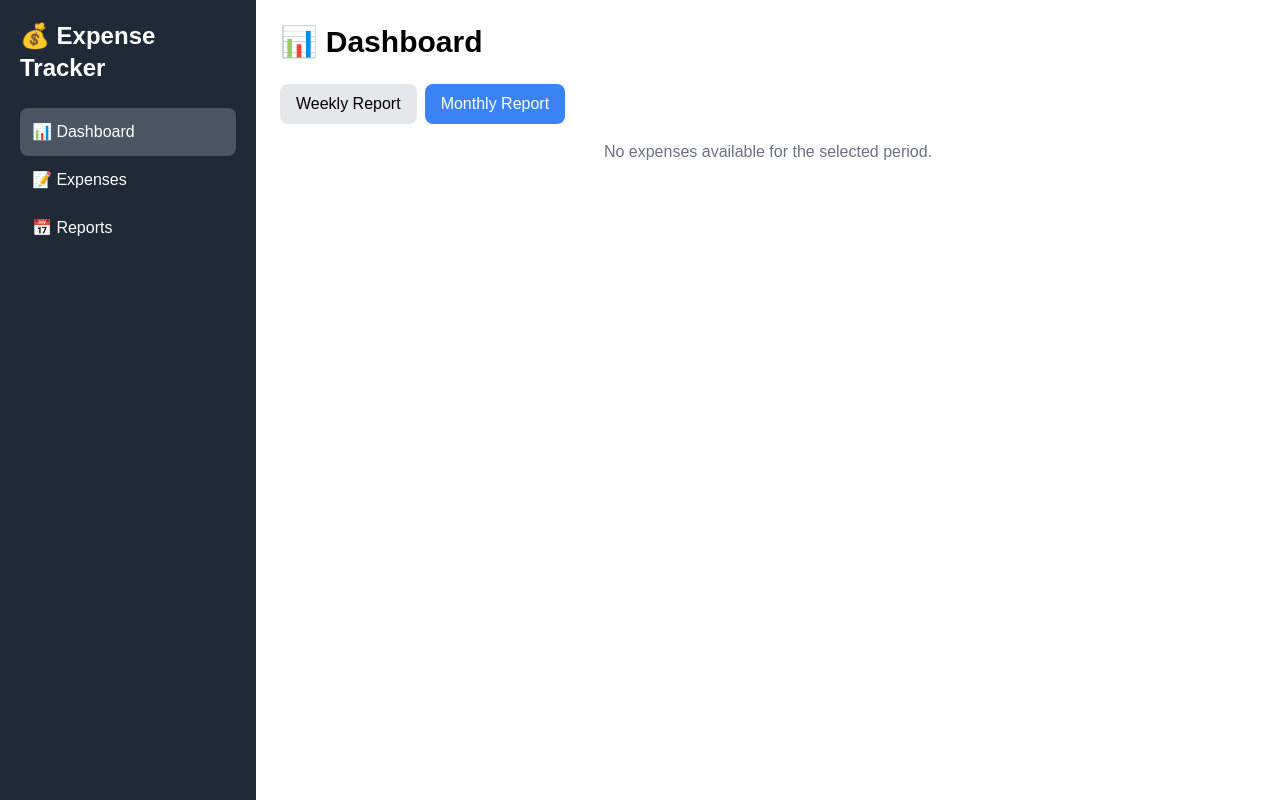
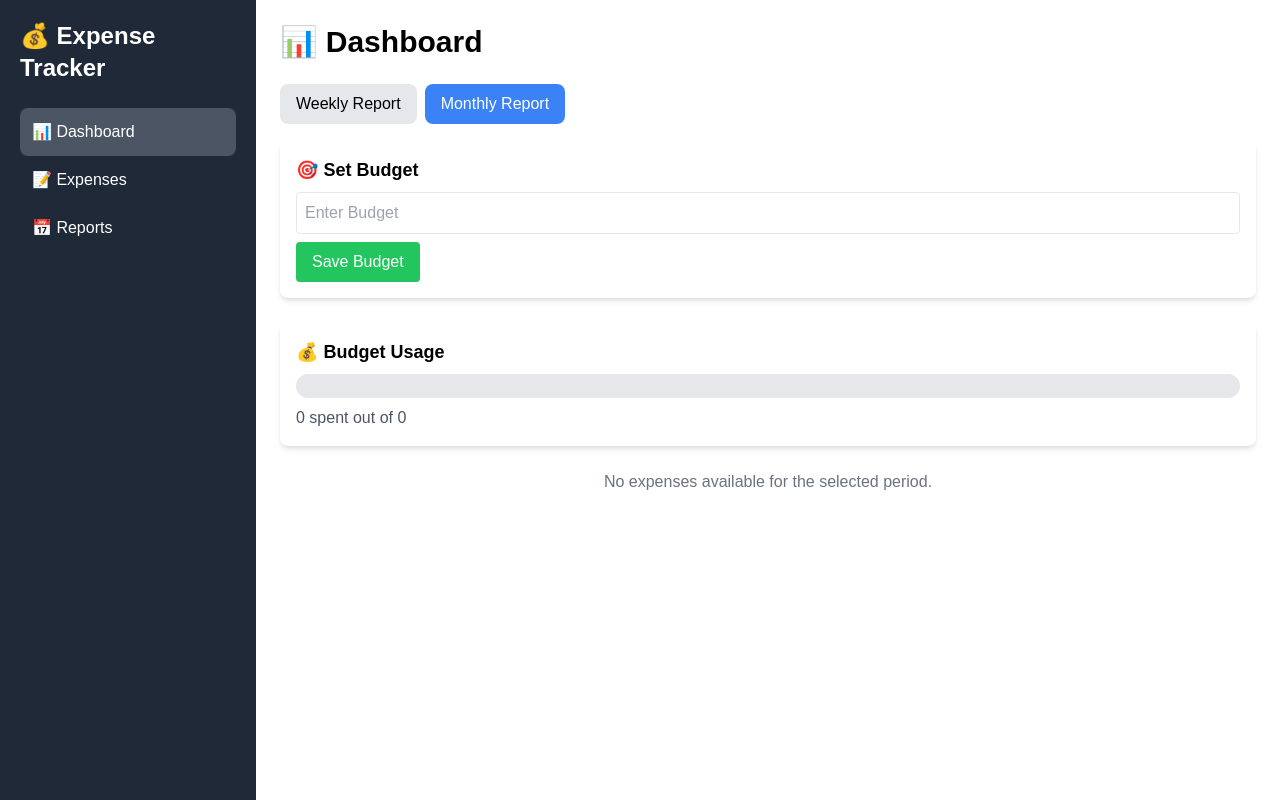
Before and after one commit to nishant-ranjan28/expense-tracker, a Next.js app: page /dashboard in a window 1280 px wide. Built offline with nearby package versions, Linux system fonts and the light colour scheme; no server answers; the database is empty.

Commit message:
Add budget management feature to dashboard with budget setting and usage display

```diff
--- a/src/app/dashboard/page.tsx
+++ b/src/app/dashboard/page.tsx
@@ -2,13 +2,15 @@
 
 import { useState, useEffect } from "react";
 import { db } from "../../../firebase";
-import { collection, getDocs } from "firebase/firestore";
+import { collection, getDocs, doc, setDoc, getDoc } from "firebase/firestore";
 import PieChart from "../../components/charts/PieChart";
 import BarChart from "../../components/charts/BarChart";
 
 export default function DashboardPage() {
   const [expenses, setExpenses] = useState<any[]>([]);
   const [filter, setFilter] = useState("monthly");
+  const [budget, setBudget] = useState<number>(0);
+  const [userBudget, setUserBudget] = useState<number | "">("");
 
   useEffect(() => {
     const fetchExpenses = async () => {
@@ -20,10 +22,26 @@ export default function DashboardPage() {
       setExpenses(expenseData);
     };
 
+    const fetchBudget = async () => {
+      const budgetDoc = await getDoc(doc(db, "settings", "budget"));
+      if (budgetDoc.exists()) {
+        setBudget(budgetDoc.data().limit);
+      }
+    };
+
     fetchExpenses();
+    fetchBudget();
   }, []);
 
-  // Filter expenses based on selected filter (weekly or monthly)
+  const saveBudget = async () => {
+    if (userBudget !== "") {
+      await setDoc(doc(db, "settings", "budget"), {
+        limit: Number(userBudget),
+      });
+      setBudget(Number(userBudget));
+    }
+  };
+
   const getFilteredExpenses = () => {
     const now = new Date();
     const weekAgo = new Date();
@@ -40,8 +58,12 @@ export default function DashboardPage() {
   };
 
   const filteredExpenses = getFilteredExpenses();
+  const totalSpent = filteredExpenses.reduce(
+    (sum, expense) => sum + expense.amount,
+    0
+  );
+  const budgetUsage = budget > 0 ? (totalSpent / budget) * 100 : 0;
 
-  // Category-wise Summarization (Pie Chart)
   const categoryData = filteredExpenses.reduce((acc: any, expense) => {
     const { category, amount } = expense;
     acc[category] = (acc[category] || 0) + amount;
@@ -55,7 +77,6 @@ export default function DashboardPage() {
     })
   );
 
-  // Date-wise Summarization (Bar Chart)
   const dateData = filteredExpenses.reduce((acc: any, expense) => {
     const { date, amount } = expense;
     acc[date] = (acc[date] || 0) + amount;
@@ -72,21 +93,47 @@ export default function DashboardPage() {
       <h1 className="text-3xl font-bold mb-6">📊 Dashboard</h1>
       <div className="mb-4">
         <button
-          className={`px-4 py-2 rounded-lg mr-2 ${
-            filter === "weekly" ? "bg-blue-500 text-white" : "bg-gray-200"
-          }`}
+          className={`px-4 py-2 rounded-lg mr-2 ${filter === "weekly" ? "bg-blue-500 text-white" : "bg-gray-200"}`}
           onClick={() => setFilter("weekly")}
         >
           Weekly Report
         </button>
         <button
-          className={`px-4 py-2 rounded-lg ${
-            filter === "monthly" ? "bg-blue-500 text-white" : "bg-gray-200"
-          }`}
+          className={`px-4 py-2 rounded-lg ${filter === "monthly" ? "bg-blue-500 text-white" : "bg-gray-200"}`}
           onClick={() => setFilter("monthly")}
         >
           Monthly Report
         </button>
+      </div>
+      <div className="mb-6 p-4 bg-white shadow-md rounded-lg">
+        <h2 className="text-lg font-bold mb-2">🎯 Set Budget</h2>
+        <input
+          type="number"
+          className="border p-2 rounded w-full"
+          placeholder="Enter Budget"
+          value={userBudget}
+          onChange={(e) =>
+            setUserBudget(e.target.value !== "" ? Number(e.target.value) : "")
+          }
+        />
+        <button
+          onClick={saveBudget}
+          className="mt-2 px-4 py-2 bg-green-500 text-white rounded"
+        >
+          Save Budget
+        </button>
+      </div>
+      <div className="mb-6 p-4 bg-white shadow-md rounded-lg">
+        <h2 className="text-lg font-bold mb-2">💰 Budget Usage</h2>
+        <div className="w-full bg-gray-200 rounded-full h-6 overflow-hidden">
+          <div
+            className={`h-6 ${budgetUsage > 100 ? "bg-red-500" : budgetUsage > 75 ? "bg-yellow-500" : "bg-green-500"}`}
+            style={{ width: `${Math.min(budgetUsage, 100)}%` }}
+          ></div>
+        </div>
+        <p className="mt-2 text-gray-600">
+          {totalSpent} spent out of {budget}
+        </p>
       </div>
       <div className="grid grid-cols-1 md:grid-cols-2 gap-6">
         {filteredExpenses.length > 0 ? (
--- /dev/null
+++ b/src/components/BudgetLimit.tsx
@@ -0,0 +1,48 @@
+"use client";
+
+import { useState, useEffect } from "react";
+import { db } from "../../firebase";
+import { doc, setDoc, getDoc } from "firebase/firestore";
+
+export default function BudgetLimit() {
+  const [budget, setBudget] = useState<number | null>(null);
+  const [newBudget, setNewBudget] = useState("");
+
+  useEffect(() => {
+    const fetchBudget = async () => {
+      const budgetDoc = await getDoc(doc(db, "settings", "budget"));
+      if (budgetDoc.exists()) {
+        setBudget(budgetDoc.data().limit);
+      }
+    };
+    fetchBudget();
+  }, []);
+
+  const handleSaveBudget = async () => {
+    if (newBudget) {
+      await setDoc(doc(db, "settings", "budget"), { limit: Number(newBudget) });
+      setBudget(Number(newBudget));
+      setNewBudget("");
+    }
+  };
+
+  return (
+    <div className="p-4 bg-white rounded-lg shadow-md">
+      <h2 className="text-xl font-bold">🎯 Set Monthly Budget</h2>
+      <p className="text-gray-600">Current Limit: ₹{budget ?? "Not Set"}</p>
+      <input
+        type="number"
+        value={newBudget}
+        onChange={(e) => setNewBudget(e.target.value)}
+        placeholder="Enter budget limit"
+        className="border p-2 rounded w-full mt-2"
+      />
+      <button
+        onClick={handleSaveBudget}
+        className="bg-blue-500 text-white px-4 py-2 rounded mt-2 w-full hover:bg-blue-600"
+      >
+        Save Budget
+      </button>
+    </div>
+  );
+}
```
